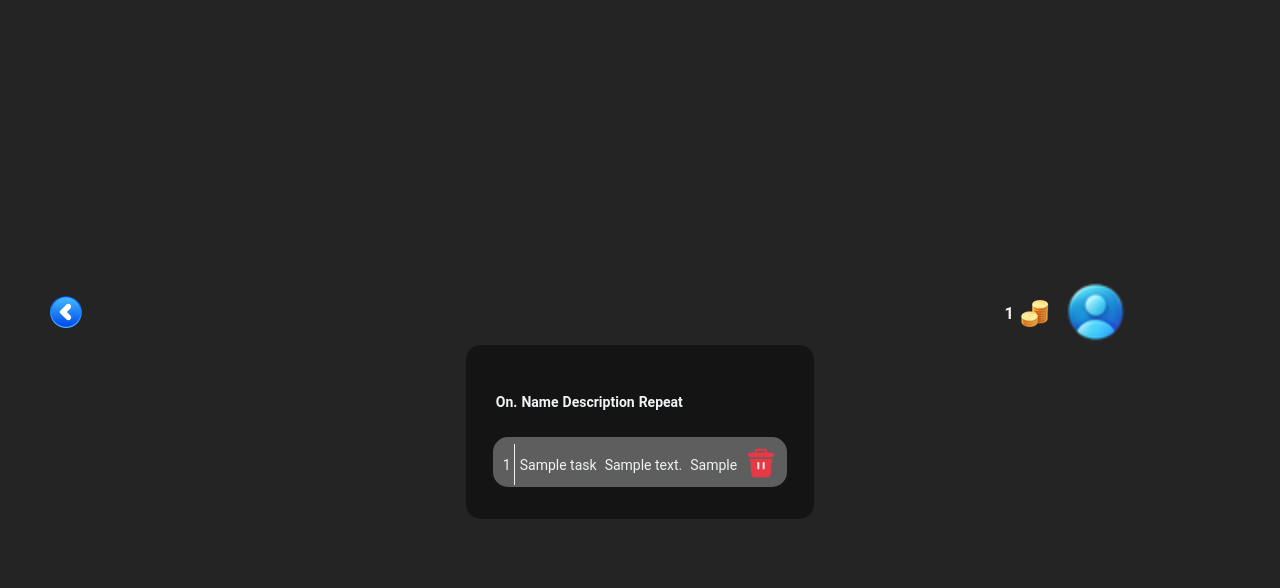
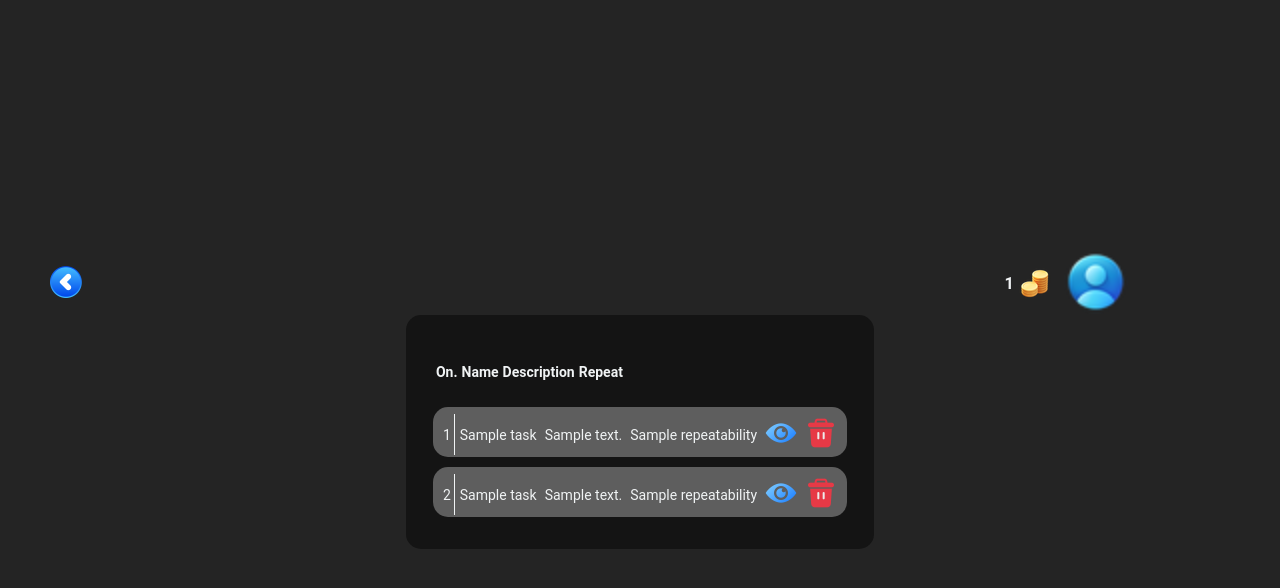
Before and after one commit to B3bq/taskmgm, a Flask app: template templates/user_tasks.html in a window 1280 px wide. Shown: the top 588 px of the page. Run offline with Flask 3, Linux system fonts and the light colour scheme; tables that the repository leaves empty hold one stand-in row (values such as "Sample post"); the template is opened without the code that fills it: values that come from a table or form of the project are taken from there, most other values are stand-ins (such as "Sample title", 1, 10 or a date in 2020).

Commit message:
showing grouped tasks and ungrouped

```diff
--- a/app.py
+++ b/app.py
@@ -183,6 +183,16 @@ def main(user):
             )
         ).first()
 
+        task_group = {}
+        for t in tasks:
+            if t.group is None:
+                continue
+            task_group.setdefault(t.group, []).append(t)
+
+        group_reprs = [group_tasks[0] for group_tasks in task_group.values()] # tasks with group
+
+        ungrouped_tasks = [t for t in tasks if t.group is None] # tasks without a group
+
         if user_pet.feed == 0 :
             src = 'img/pet/basket.png'
         elif user_pet.feed <= 20:
@@ -203,7 +213,7 @@ def main(user):
         else:
             streak_src = 'img/streak.png'
 
-    return render_template('main.html', tasks=tasks, user_pet=user_pet, gif=gif, user=user_data, src=src, streak_src=streak_src)
+    return render_template('main.html', group_reprs=group_reprs, ungrouped_tasks=ungrouped_tasks, user_pet=user_pet, gif=gif, user=user_data, src=src, streak_src=streak_src)
 
 @app.route('/increase/<user>/<int:user_coins>/<int:pet_id>', methods=['POST'])
 def increase_feed(user, user_coins, pet_id):
@@ -364,6 +374,16 @@ def all_tasks(user):
     user_data = Users.query.filter(Users.name == user).first()
     tasks = user_data.tasks
 
+    task_group = {}
+    for t in tasks:
+        if t.group is None:
+            continue
+        task_group.setdefault(t.group, []).append(t)
+
+    group_reprs = [group_tasks[0] for group_tasks in task_group.values()] # tasks with group
+
+    ungrouped_tasks = [t for t in tasks if t.group is None] # tasks without a group
+
     if user_data.streak > 15:
         streak_src = 'img/fire-flame.gif'
     elif user_data.streak > 9:
@@ -371,7 +391,7 @@ def all_tasks(user):
     else:
         streak_src = 'img/streak.png'
 
-    return render_template('user_tasks.html', tasks=tasks, user=user_data, streak_src=streak_src)
+    return render_template('user_tasks.html', tasks=tasks, group_reprs=group_reprs, ungrouped_tasks=ungrouped_tasks, user=user_data, streak_src=streak_src)
 
 @app.route('/tasks/<user>')
 def tasks(user):
--- a/templates/user_tasks.html
+++ b/templates/user_tasks.html
@@ -38,9 +38,12 @@
         <section>
            <table class="taskTable">
                 <tr><th>On.</th><th>Name</th><th>Description</th><th>Repeat</th></tr>
-                    {% for task in tasks %}
+                {% set n = namespace(i=1) %}
+                {% if group_reprs or ungrouped_tasks %}
+                    {# group representation #}
+                    {% for task in group_reprs %}
                         <tr class="task__list-card" data-id="{{task.id}}" userName="{{user.name}}" from="user_tasks">
-                            <td>{{ loop.index }}</td>
+                            <td>{{ n.i }}</td>
                             <td>{{ task.name }}</td>
                             <td>{{ task.description }}</td>
                             <td>
@@ -53,14 +56,50 @@
                                 {% endif %}
                             </td>
                             <td>
+                                <a href="/details/{{user.name}}/{{task.id}}" title="Show details">
+                                    <img src="{{url_for('static', filename='img/eye.png')}}" alt="eye" style="width: 32px; height: 32px;">
+                                </a>
+                            </td>
+                            <td>
                                 {% if task.category not in ["critical", "important"] and task.repeatability not in ["daily"] %}
                                     <img src="{{url_for('static', filename='img/delete.png')}}" alt="bin" class="bins">
                                 {% endif %}
                             </td>
                         </tr>
-                    {% else %}
-                        <tr><td rowspan="4">Not tasks yet</td></tr>
+                        {% set n.i = n.i + 1 %}
+                        {% endfor %}
+
+                        {# single tasks #}
+                        {% for task in ungrouped_tasks %}
+                        <tr class="task__list-card" data-id="{{task.id}}" userName="{{user.name}}" from="user_tasks">
+                            <td>{{ n.i }}</td>
+                            <td>{{ task.name }}</td>
+                            <td>{{ task.description }}</td>
+                            <td>
+                                {% if task.repeatability == "range" %}
+                                {{ task.start_date }} - {{ task.end_date }}
+                                {% elif task.repeatability == "weekly" %}
+                                {{ task.repeatability }} {{ task.start_date.strftime("%A") }}
+                                {% else %}
+                                {{ task.repeatability }}
+                                {% endif %}
+                            </td>
+                            <td>
+                                <a href="/details/{{user.name}}/{{task.id}}" title="Show details">
+                                    <img src="{{url_for('static', filename='img/eye.png')}}" alt="eye" style="width: 32px; height: 32px;">
+                                </a>
+                            </td>
+                            <td>
+                                {% if task.category not in ["critical", "important"] and task.repeatability not in ["daily"] %}
+                                <img src="{{url_for('static', filename='img/delete.png')}}" alt="bin" class="bins">
+                                {% endif %}
+                            </td>
+                        </tr>
+                        {% set n.i = n.i + 1 %}
                     {% endfor %}
+                {% else %}
+                    <tr><td rowspan="4">Not tasks yet</td></tr>
+                {% endif %}
            </table>
         </section>
     </section>
```
Also changed, not shown: templates/main.html (+18 -9 lines).
